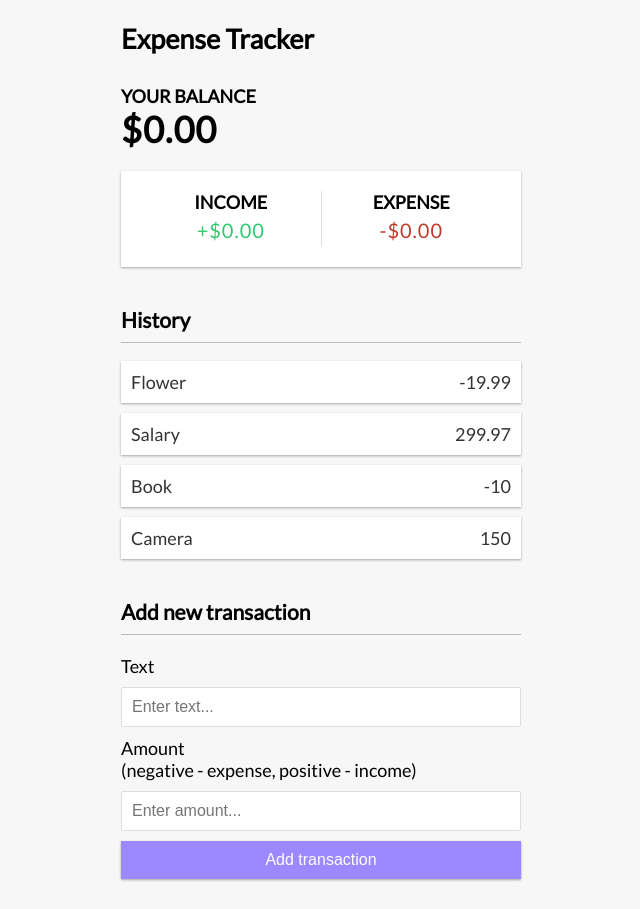
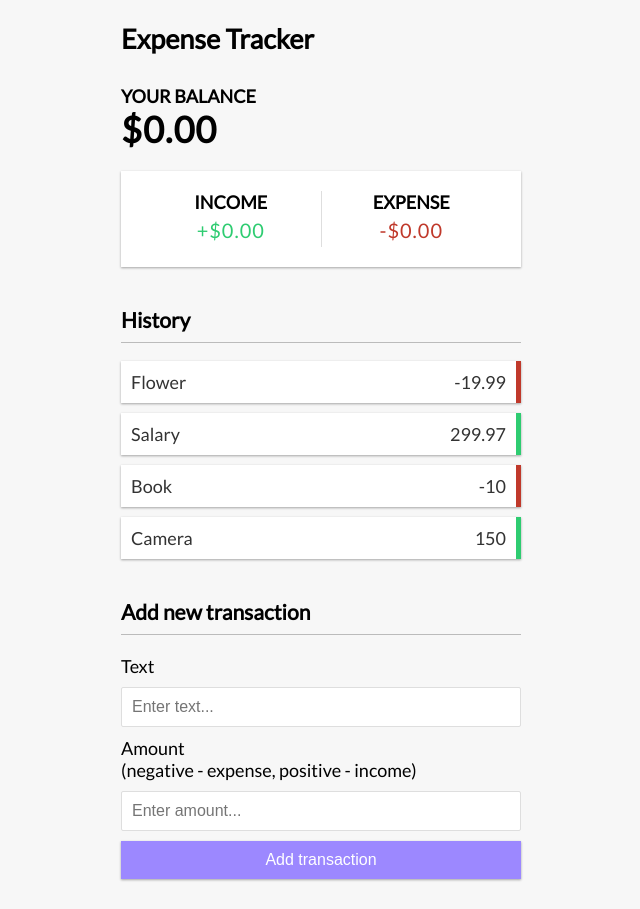
Before and after one commit to Zeeshnhmd/vue-expense-tracker, a Vue app: page / in a window 1280 px wide. Shown: the whole page, without its empty margins (319-959 px from the left). Built offline with nearby package versions, Linux system fonts and the light colour scheme.

Commit message:
feat: minus plus conditional class

```diff
--- a/src/components/TransactionList.vue
+++ b/src/components/TransactionList.vue
@@ -1,7 +1,11 @@
 <template>
 	<h3>History</h3>
 	<ul id="list" class="list">
-		<li v-for="transaction in transactions" :key="transaction.id">
+		<li
+			v-for="transaction in transactions"
+			:key="transaction.id"
+			:class="transaction.amount < 0 ? 'minus' : 'plus'"
+		>
 			{{ transaction.text }} <span>{{ transaction.amount }}</span
 			><button class="delete-btn">x</button>
 		</li>
```
